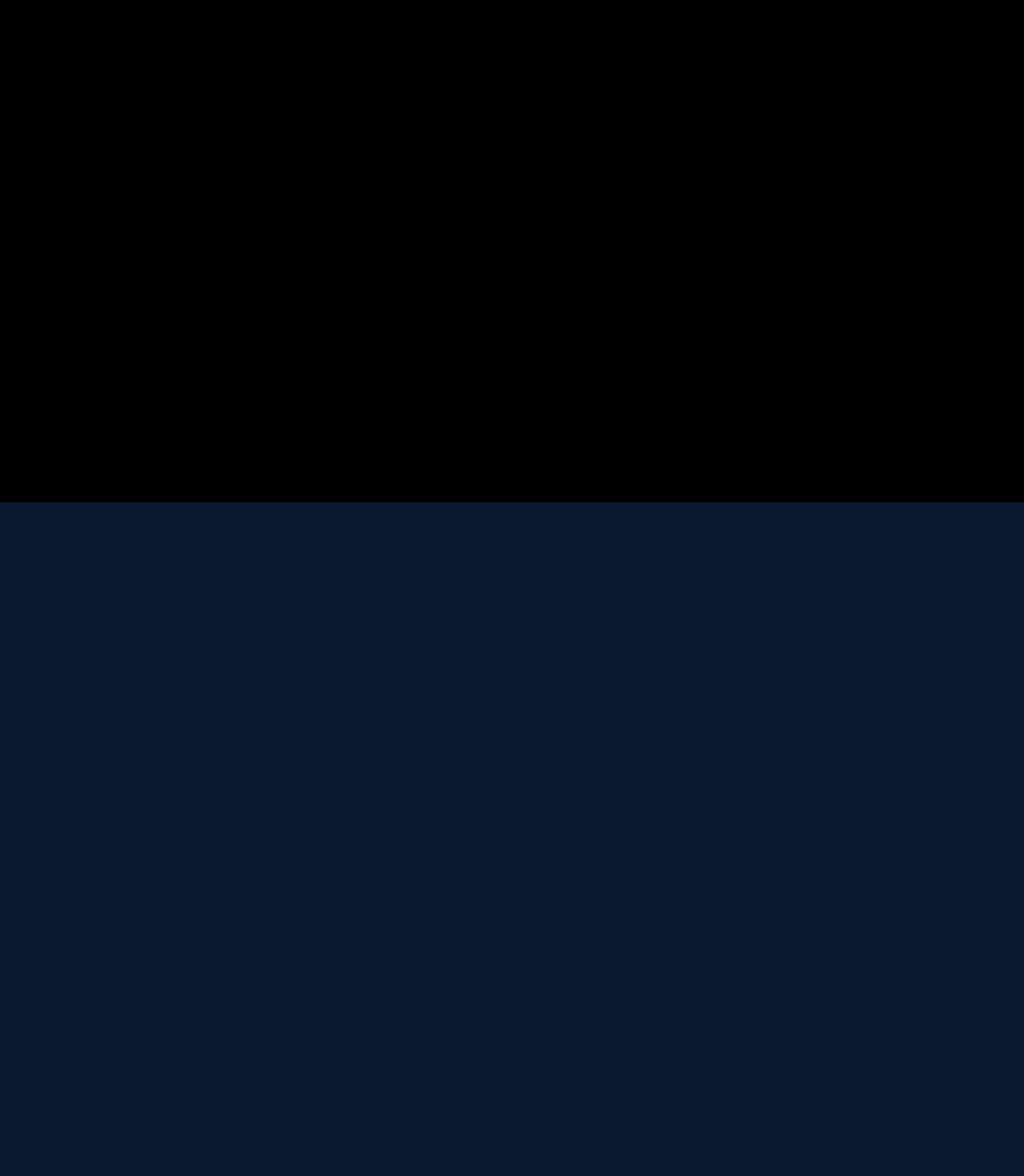
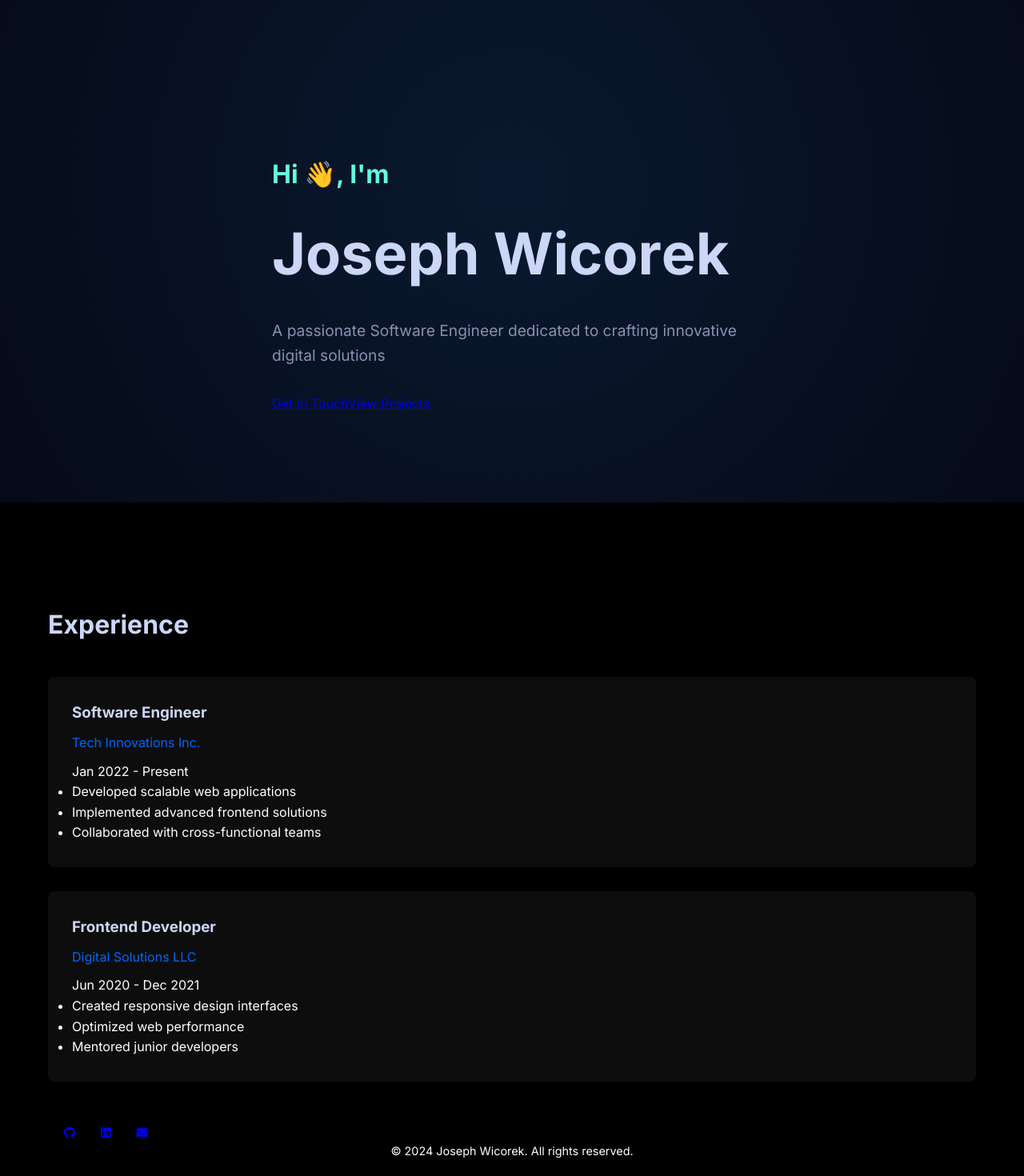
Before and after one commit to JoeWicorek/Portfolio-2.0, a Next.js app: page / in a window 1280 px wide. Shown: the part 172-1642 px from the top of the page at 80% size. Before the commit the page ends 808 px from the top, so only its background shows below. Built offline with nearby package versions, Linux system fonts and the light colour scheme.

Commit message:
Migrate portfolio to Next.js

```diff
--- /dev/null
+++ b/app/components/Experience.tsx
@@ -0,0 +1,42 @@
+'use client';
+
+import { useEffect } from 'react';
+import AOS from 'aos';
+import 'aos/dist/aos.css';
+
+export default function Experience() {
+  useEffect(() => {
+    AOS.init({
+      duration: 1000,
+      once: true
+    });
+  }, []);
+
+  return (
+    <section id="experience" className="experience-section">
+      <h2>Experience</h2>
+      <div className="experience-grid">
+        <div className="experience-card" data-aos="fade-up">
+          <h3>Software Engineer</h3>
+          <p className="company">Tech Innovations Inc.</p>
+          <p className="duration">Jan 2022 - Present</p>
+          <ul>
+            <li>Developed scalable web applications</li>
+            <li>Implemented advanced frontend solutions</li>
+            <li>Collaborated with cross-functional teams</li>
+          </ul>
+        </div>
+        <div className="experience-card" data-aos="fade-up" data-aos-delay="200">
+          <h3>Frontend Developer</h3>
+          <p className="company">Digital Solutions LLC</p>
+          <p className="duration">Jun 2020 - Dec 2021</p>
+          <ul>
+            <li>Created responsive design interfaces</li>
+            <li>Optimized web performance</li>
+            <li>Mentored junior developers</li>
+          </ul>
+        </div>
+      </div>
+    </section>
+  );
+}
--- /dev/null
+++ b/app/components/Footer.tsx
@@ -0,0 +1,20 @@
+'use client';
+
+export default function Footer() {
+  return (
+    <footer>
+      <div className="social-links">
+        <a href="https://github.com/yourusername" target="_blank" rel="noopener noreferrer">
+          <i className="fab fa-github"></i>
+        </a>
+        <a href="https://linkedin.com/in/yourusername" target="_blank" rel="noopener noreferrer">
+          <i className="fab fa-linkedin"></i>
+        </a>
+        <a href="mailto:your.email@example.com">
+          <i className="fas fa-envelope"></i>
+        </a>
+      </div>
+      <p>© 2024 Joseph Wicorek. All rights reserved.</p>
+    </footer>
+  );
+}
--- /dev/null
+++ b/app/components/Hero.tsx
@@ -0,0 +1,38 @@
+'use client';
+
+import { useEffect } from 'react';
+import gsap from 'gsap';
+import SplitType from 'split-type';
+
+export default function Hero() {
+  useEffect(() => {
+    // Text split animation
+    const heroText = new SplitType('.highlight-text', { types: 'words,chars' });
+
+    gsap.from(heroText.chars, {
+      opacity: 0,
+      y: 50,
+      stagger: 0.02,
+      duration: 1,
+      ease: 'power4.out'
+    });
+  }, []);
+
+  return (
+    <section id="hero" className="hero-section">
+      <div className="hero-content">
+        <div className="title-container">
+          <h1>Hi 👋, I'm</h1>
+          <h2 className="highlight-text">Joseph Wicorek</h2>
+        </div>
+        <p className="hero-description">
+          A passionate Software Engineer dedicated to crafting innovative digital solutions
+        </p>
+        <div className="hero-cta">
+          <a href="#contact" className="btn btn-primary">Get in Touch</a>
+          <a href="#projects" className="btn btn-secondary">View Projects</a>
+        </div>
+      </div>
+    </section>
+  );
+}
--- a/app/globals.css
+++ b/app/globals.css
@@ -1,8 +1,16 @@
 /* Global Reset and Base Styles */
-* {
+@import '../public/styles.css';
+
+/* Any additional global styles can be added here */
+body {
   margin: 0;
   padding: 0;
-  box-sizing: border-box;
+  font-family: 'Inter', sans-serif;
+}
+
+/* Ensure Next.js specific styling */
+#__next {
+  min-height: 100vh;
 }
 
 :root {
--- a/app/layout.tsx
+++ b/app/layout.tsx
@@ -6,8 +6,8 @@ import Head from 'next/head'
 const inter = Inter({ subsets: ['latin'] })
 
 export const metadata: Metadata = {
-  title: 'Your Portfolio',
-  description: 'Personal portfolio',
+  title: 'Joseph Wicorek - Software Engineer Portfolio',
+  description: 'Portfolio showcasing software engineering projects and expertise',
 }
 
 export default function RootLayout({
@@ -17,10 +17,12 @@ export default function RootLayout({
 }) {
   return (
     <html lang="en">
-      <head>
-        <link rel="stylesheet" href="/styles.css" />
-        <script src="/scripts.js" defer></script>
-      </head>
+      <Head>
+        <link
+          rel="stylesheet"
+          href="https://cdnjs.cloudflare.com/ajax/libs/font-awesome/6.0.0/css/all.min.css"
+        />
+      </Head>
       <body className={inter.className}>{children}</body>
     </html>
   )
--- a/app/page.tsx
+++ b/app/page.tsx
@@ -1,24 +1,51 @@
 'use client';
 
 import { useEffect } from 'react';
-import AOS from 'aos';
-import 'aos/dist/aos.css';
-
 import Header from './components/Header';
 import LoadingScreen from './components/LoadingScreen';
 import BackgroundCanvas from './components/BackgroundCanvas';
+import Hero from './components/Hero';
+import Experience from './components/Experience';
+import Footer from './components/Footer';
 
 export default function Home() {
+  useEffect(() => {
+    // Import external scripts
+    const loadScripts = async () => {
+      // Dynamic script loading
+      const gsap = await import('gsap');
+      const ScrollTrigger = await import('gsap/ScrollTrigger');
+      const SplitType = await import('split-type');
+      const AOS = await import('aos');
+      const VanillaTilt = await import('vanilla-tilt');
+
+      // Initialize libraries
+      gsap.default.registerPlugin(ScrollTrigger.ScrollTrigger);
+      AOS.default.init();
+    };
+
+    loadScripts();
+  }, []);
+
   return (
-    <div>
-      <iframe
-        src="/index.html"
-        style={{
-          width: '100%',
-          height: '100vh',
-          border: 'none'
-        }}
-      />
+    <div className="container">
+      <LoadingScreen />
+      <div className="mouse-trailer"></div>
+      <div className="cursor-dot"></div>
+      <div className="cursor-outline"></div>
+      <canvas id="gradient-canvas"></canvas>
+      <div className="cursor"></div>
+      <div className="cursor-follower"></div>
+      <div className="noise"></div>
+      <div className="background-gradient"></div>
+
+      <Header />
+      <main>
+        <Hero />
+        <Experience />
+        {/* Add other sections as components */}
+      </main>
+      <Footer />
     </div>
   );
 }
```
